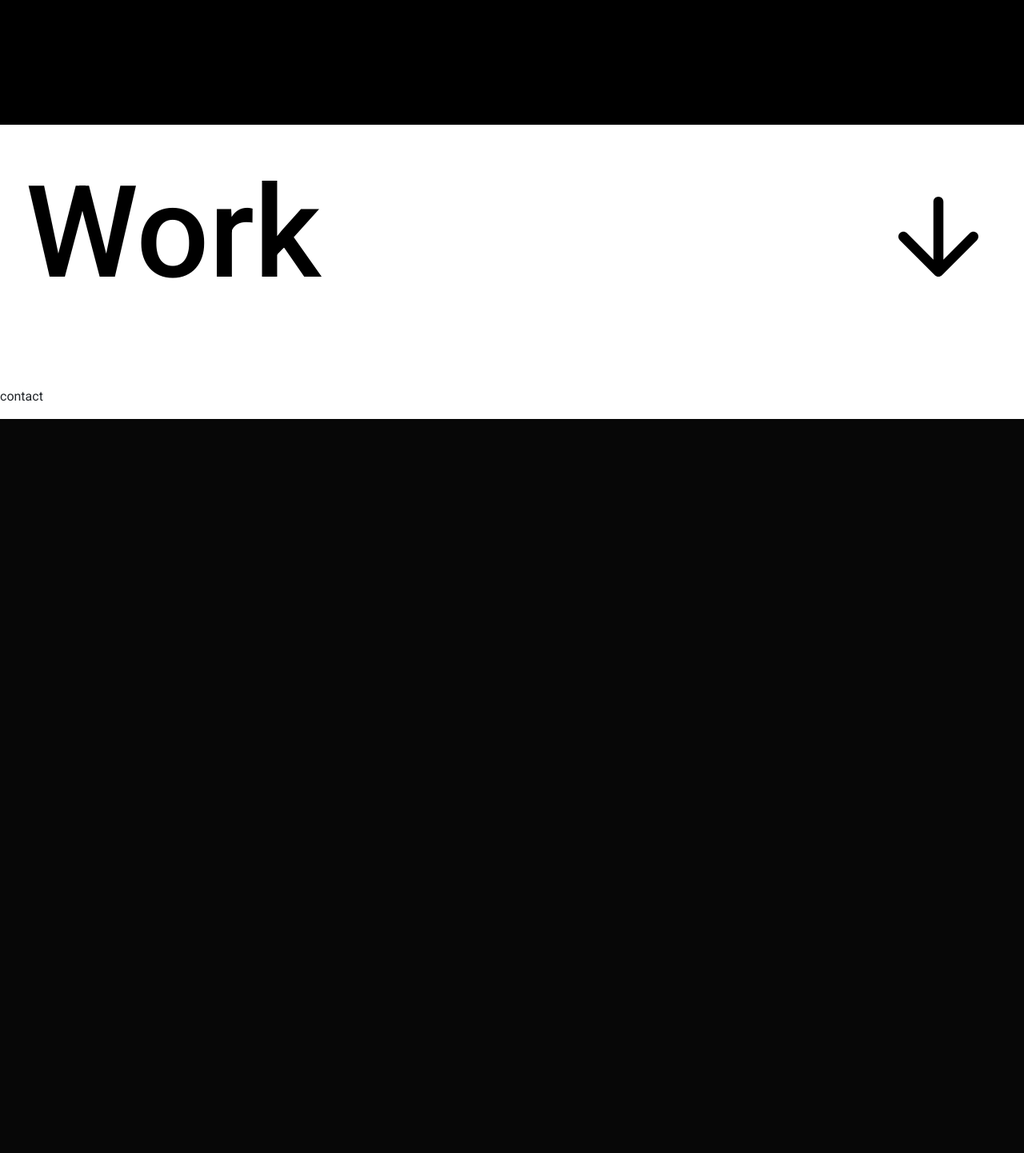
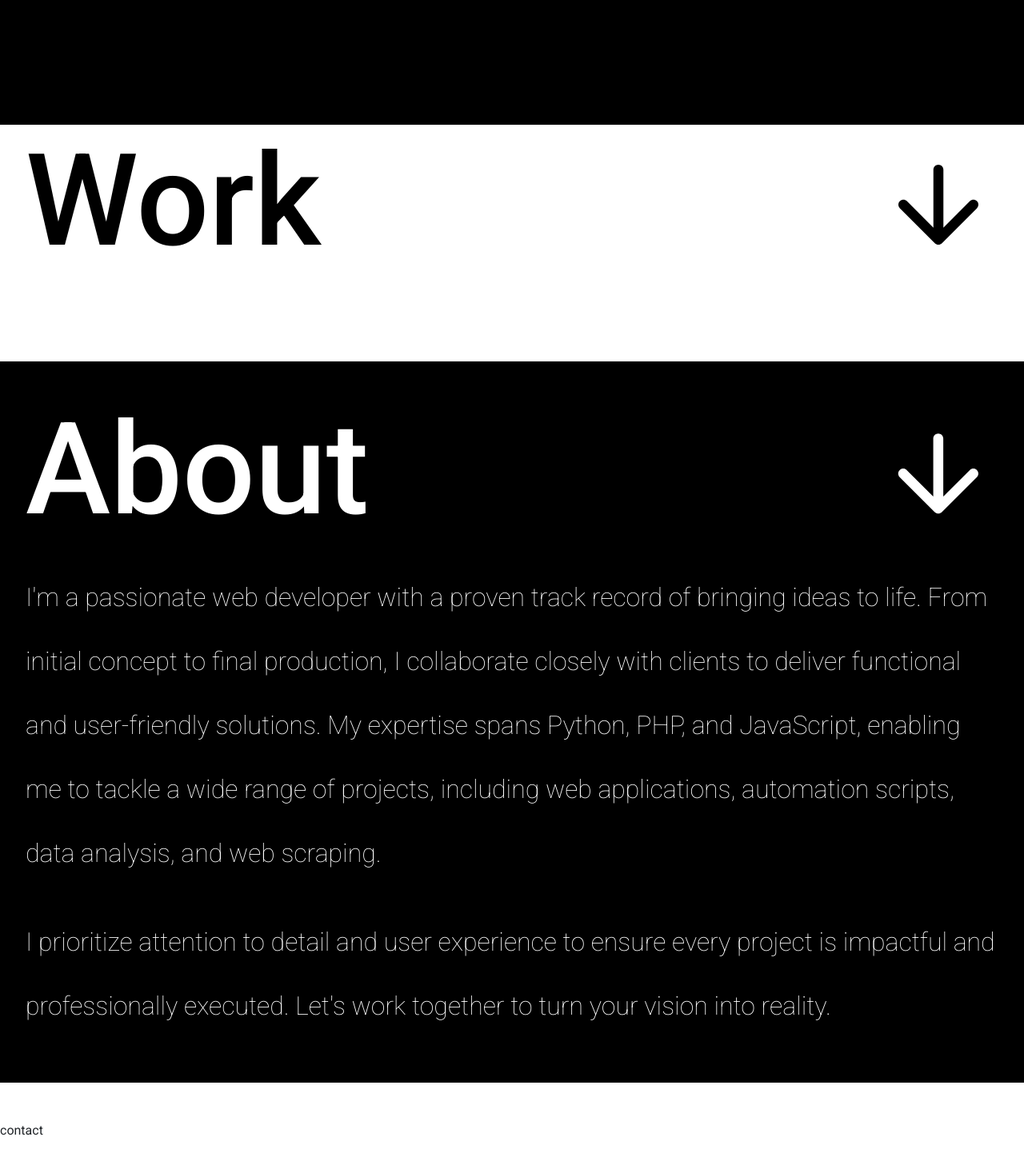
Before and after one commit to pedro092692/portfolio_2024, a Flask app: page / in a window 1280 px wide. Shown: the part 1660-3102 px from the top of the page at 80% size. Before the commit the page ends 2184 px from the top, so only its background shows below. Run offline with Flask 3, Linux system fonts and the light colour scheme; data that the repository does not hold is empty; some libraries are stand-ins or nearby versions.

Commit message:
add about section

```diff
--- a/app/static/css/main/style.css
+++ b/app/static/css/main/style.css
@@ -94,11 +94,12 @@ nav ul{
 .work-section{
     display: flex;
     flex-direction: column;
-    padding: 40px 32px;
+    /*padding: 40px 32px;*/
     gap: 48px;
 }
 
 .work-section .title{
+    padding: 0px 32px;
     display: flex;
     align-items: center;
     justify-content: space-between;
@@ -116,6 +117,7 @@ nav ul{
 
 /* work wrapper */
 .work-section .work-wrapper{
+    padding: 0px 32px;
     display: grid;
     grid-template-columns: 1fr 1fr;
     gap: 15px;
@@ -124,9 +126,7 @@ nav ul{
 
 /* work info */
 
-
 .work-wrapper .work-card{
-    position: relative;
     display: flex;
     flex-direction: column;
     justify-content: space-between;
@@ -150,3 +150,40 @@ nav ul{
 /* end work info */
 
 /* end work section */
+
+/* about section */
+.work-section .about{
+    background-color: black;
+    color: white;
+    min-height: 850px;
+    display: flex;
+    flex-direction: column;
+    gap: 15px;
+    justify-content: center;
+    padding: 40px 32px;
+}
+
+.about .about-title{
+    display: flex;
+    align-items: center;
+    justify-content: space-between;
+}
+
+.about .about-title h1{
+    color: white;
+    font-size: 160px;
+    letter-spacing: -5%;
+}
+
+.about .about-title img{
+    transform: rotate(90deg);
+    width: 150px;
+}
+
+.about p{
+    color: white;
+    line-height: 250%;
+    font-size: 32px;
+    font-weight: 200;
+}
+/* end about section */
--- /dev/null
+++ b/app/templates/main/about/about.html
@@ -0,0 +1,16 @@
+<div class="about">
+    <div class="about-title">
+        <h1>About</h1>
+        <img src="{{ url_for('static', filename='img/icons/icon-arrow-right.svg') }}" alt="icon arrow right">
+    </div>
+    <p>
+        I'm a passionate web developer with a proven track record of bringing ideas to life. From initial concept to
+        final production, I collaborate closely with clients to deliver functional and user-friendly solutions.
+        My expertise spans Python, PHP, and JavaScript, enabling me to tackle a wide range of projects,
+        including web applications, automation scripts, data analysis, and web scraping.
+    </p>
+    <p>
+        I prioritize attention to detail and user experience to ensure every project is impactful and professionally
+        executed. Let's work together to turn your vision into reality.
+    </p>
+</div>
--- a/app/templates/main/work/work-info.html
+++ b/app/templates/main/work/work-info.html
@@ -1,15 +1,40 @@
-{% for work in works %}
+<!--first show 3rd works-->
+<div class="work-wrapper">
+    {% for work in works[0:3] %}
         <div class="work-card  {{ 'full' if work.full_width }}" style="background: linear-gradient(rgba(0, 0, 0, 0.35), rgba(0, 0, 0, 0.35)),
                             url('{{ work.image_url }}'); background-size: cover; background-position: center;">
              <div class="work-info">
                 <h2>{{ work.title }}</h2>
-            <h3>{{ work.subtitle }}</h3>
+                <h3>{{ works.subtitle }}</h3>
              </div>
             <div class="work-category">
                 <h4>{{ work.work_category }}</h4>
             </div>
         </div>
     {% endfor %}
+</div>
+<!--after 3rd work show about me-->
+   {% include 'main/about/about.html' %}
+<!-- end about me -->
+
+<!--rest of works-->
+<div class="work-wrapper">
+    {% for work in works[3::] %}
+        <div class="work-card  {{ 'full' if work.full_width }}" style="background: linear-gradient(rgba(0, 0, 0, 0.35), rgba(0, 0, 0, 0.35)),
+                            url('{{ work.image_url }}'); background-size: cover; background-position: center;">
+             <div class="work-info">
+                <h2>{{ work.title }}</h2>
+                <h3>{{ works.subtitle }}</h3>
+             </div>
+            <div class="work-category">
+                <h4>{{ work.work_category }}</h4>
+            </div>
+        </div>
+    {% endfor %}
+</div>
+
+
+
 
 
 <!--make a helper for render each work-->
--- a/app/templates/main/work/work.html
+++ b/app/templates/main/work/work.html
@@ -4,7 +4,8 @@
     <img src="{{ url_for('static', filename='img/icons/icon-arrow-down.svg') }}" alt="icon arrow right">
 </div>
 
-<div class="work-wrapper">
-    {% include 'main/work/work-info.html' %}
-</div>
 <!-- end section title -->
+
+<!-- section work -->
+{% include 'main/work/work-info.html' %}
+<!-- end section work-->
```
Lines whose indentation alone changed are shown as unchanged.
